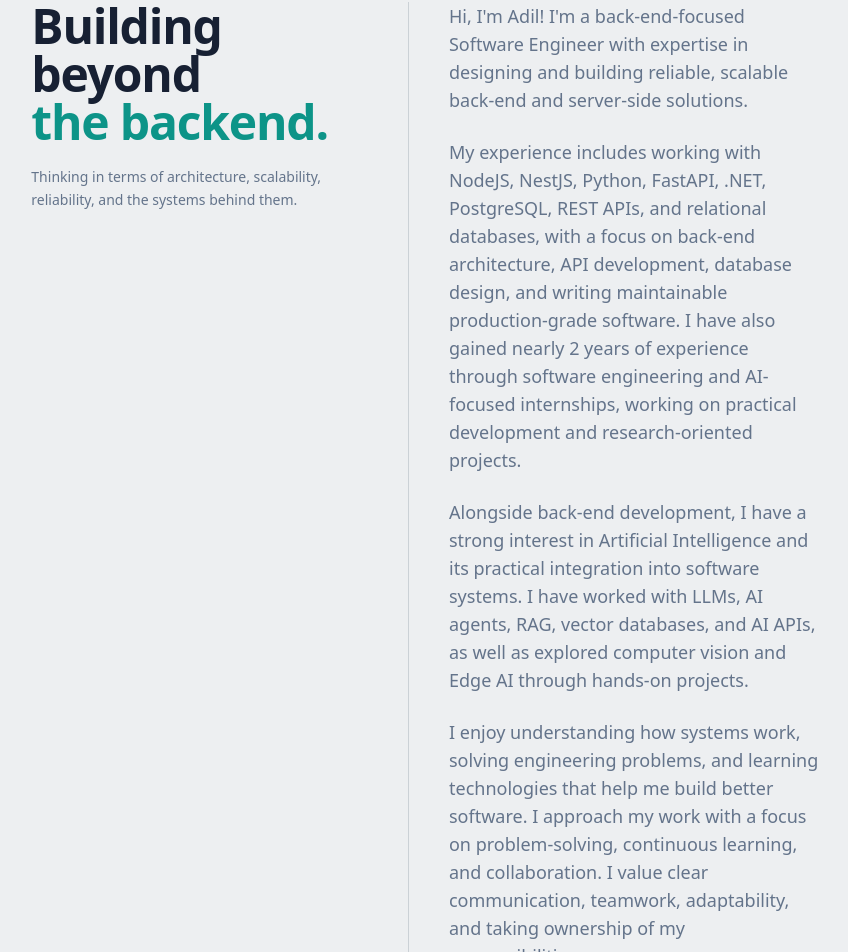
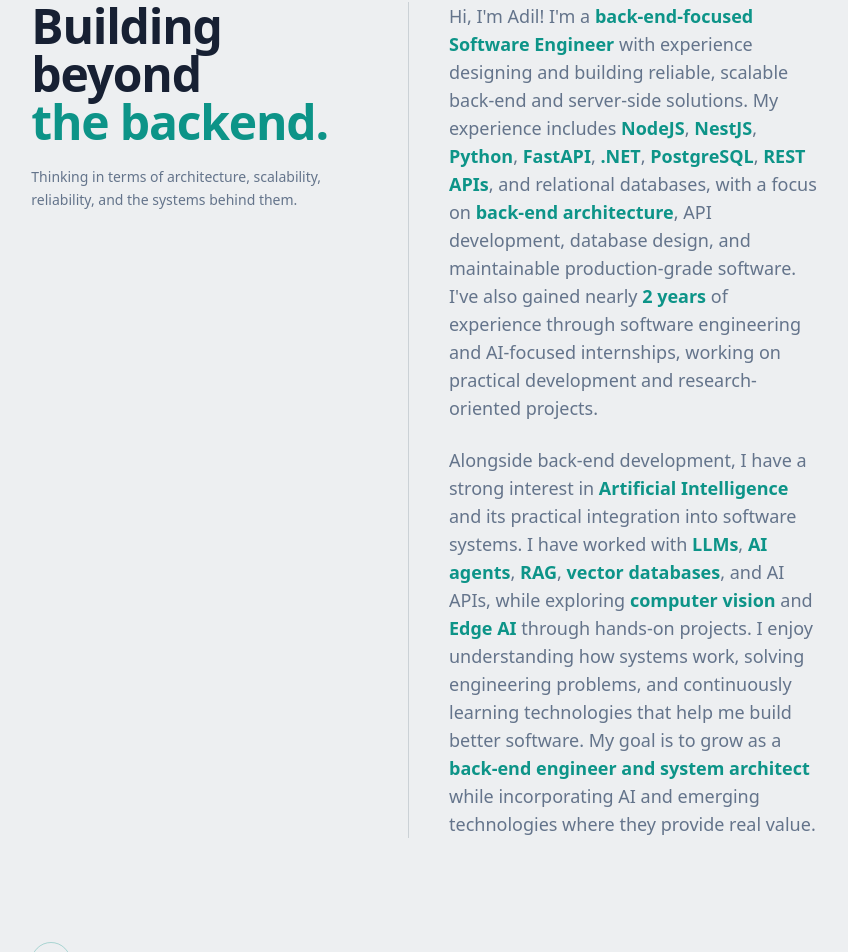
Before and after one commit to SheikhXAdil/Personal-Portfolio-Website, a Next.js app: page / in a window 1280 px wide. Shown: the part 910-1862 px from the top of the page, without its empty margins (214-1062 px from the left). Built offline with nearby package versions, Linux system fonts and the light colour scheme.

Commit message:
updated about section

```diff
--- a/src/app/Components/About.tsx
+++ b/src/app/Components/About.tsx
@@ -67,52 +67,56 @@
                                 text-fontSecondary
                             ">
                                 <p>
-                                    Hi, I&apos;m Adil! I&apos;m a back-end-focused
-                                    Software Engineer with expertise in designing
-                                    and building reliable, scalable back-end and
-                                    server-side solutions.
+                                    Hi, I&apos;m Adil! I&apos;m a{' '}
+                                    <span className="font-semibold text-accentPrimary">
+                                        back-end-focused Software Engineer
+                                    </span>{' '}
+                                    with experience designing and building reliable, scalable back-end and
+                                    server-side solutions. My experience includes{' '}
+                                    <span className="font-semibold text-accentPrimary">NodeJS</span>,{' '}
+                                    <span className="font-semibold text-accentPrimary">NestJS</span>,{' '}
+                                    <span className="font-semibold text-accentPrimary">Python</span>,{' '}
+                                    <span className="font-semibold text-accentPrimary">FastAPI</span>,{' '}
+                                    <span className="font-semibold text-accentPrimary">.NET</span>,{' '}
+                                    <span className="font-semibold text-accentPrimary">PostgreSQL</span>,{' '}
+                                    <span className="font-semibold text-accentPrimary">REST APIs</span>, and
+                                    relational databases, with a focus on{' '}
+                                    <span className="font-semibold text-accentPrimary">
+                                        back-end architecture
+                                    </span>
+                                    , API development, database design, and maintainable production-grade
+                                    software. I&apos;ve also gained nearly{' '}
+                                    <span className="font-semibold text-accentPrimary">2 years</span> of
+                                    experience through software engineering and AI-focused internships,
+                                    working on practical development and research-oriented projects.
                                 </p>
 
                                 <p className="mt-6">
-                                    My experience includes working with NodeJS,
-                                    NestJS, Python, FastAPI, .NET, PostgreSQL,
-                                    REST APIs, and relational databases, with a
-                                    focus on back-end architecture, API
-                                    development, database design, and writing
-                                    maintainable production-grade software. I
-                                    have also gained nearly 2 years of experience
-                                    through software engineering and AI-focused
-                                    internships, working on practical development
-                                    and research-oriented projects.
-                                </p>
-
-                                <p className="mt-6">
-                                    Alongside back-end development, I have a
-                                    strong interest in Artificial Intelligence
-                                    and its practical integration into software
-                                    systems. I have worked with LLMs, AI agents,
-                                    RAG, vector databases, and AI APIs, as well as
-                                    explored computer vision and Edge AI through
-                                    hands-on projects.
-                                </p>
-
-                                <p className="mt-6">
-                                    I enjoy understanding how systems work,
-                                    solving engineering problems, and learning
-                                    technologies that help me build better
-                                    software. I approach my work with a focus on
-                                    problem-solving, continuous learning, and
-                                    collaboration. I value clear communication,
-                                    teamwork, adaptability, and taking ownership
-                                    of my responsibilities.
-                                </p>
-
-                                <p className="mt-6">
-                                    My primary goal is to continue growing as a
-                                    back-end engineer and system architect, while
-                                    expanding my ability to incorporate AI and
-                                    other emerging technologies into back-end
-                                    applications where they provide real value.
+                                    Alongside back-end development, I have a strong interest in{' '}
+                                    <span className="font-semibold text-accentPrimary">
+                                        Artificial Intelligence
+                                    </span>{' '}
+                                    and its practical integration into software systems. I have worked with{' '}
+                                    <span className="font-semibold text-accentPrimary">LLMs</span>,{' '}
+                                    <span className="font-semibold text-accentPrimary">AI agents</span>,{' '}
+                                    <span className="font-semibold text-accentPrimary">RAG</span>,{' '}
+                                    <span className="font-semibold text-accentPrimary">
+                                        vector databases
+                                    </span>
+                                    , and AI APIs, while exploring{' '}
+                                    <span className="font-semibold text-accentPrimary">
+                                        computer vision
+                                    </span>{' '}
+                                    and{' '}
+                                    <span className="font-semibold text-accentPrimary">Edge AI</span>{' '}
+                                    through hands-on projects. I enjoy understanding how systems work,
+                                    solving engineering problems, and continuously learning technologies
+                                    that help me build better software. My goal is to grow as a{' '}
+                                    <span className="font-semibold text-accentPrimary">
+                                        back-end engineer and system architect
+                                    </span>{' '}
+                                    while incorporating AI and emerging technologies where they provide real
+                                    value.
                                 </p>
                             </div>
                         </div>
```
